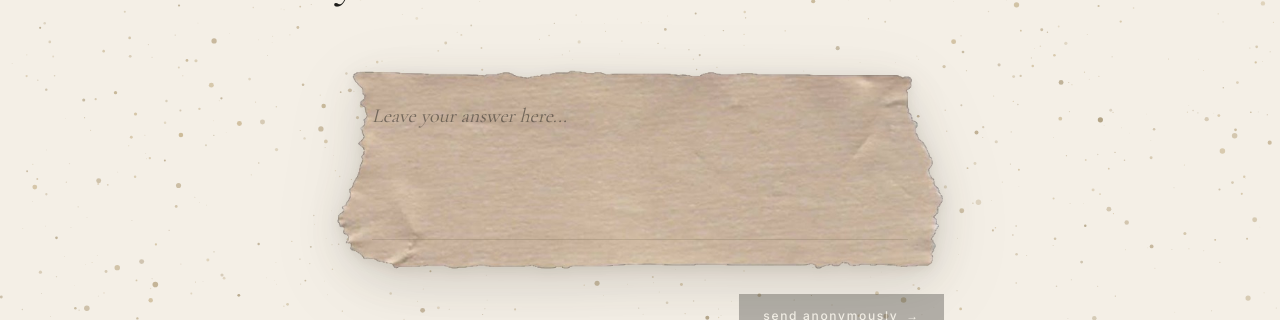
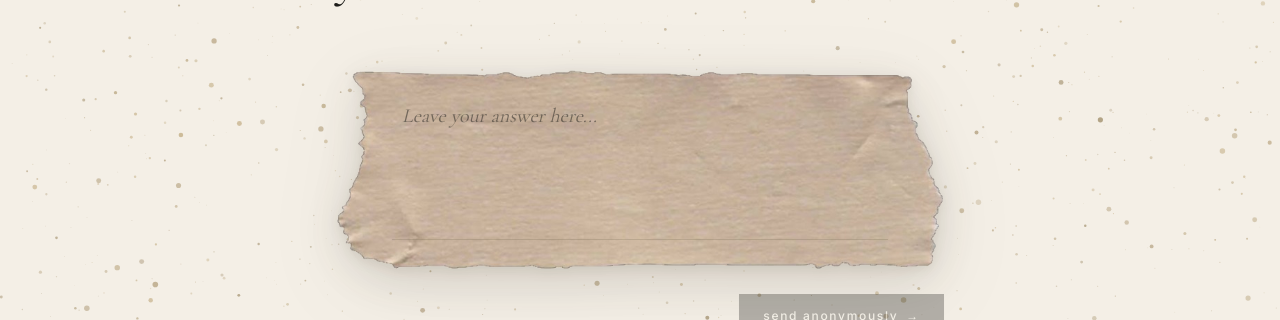
Before and after one commit to ashiq-git-hub/oldman-voice, a Next.js app: page / in a window 1280 px wide. Shown: the part 358-678 px from the top of the page. Built offline with nearby package versions, Linux system fonts and the light colour scheme; no server answers; the database is empty.

Commit message:
Indent response textarea and placeholder inwards away from torn paper edge

```diff
--- a/components/ResponseForm.tsx
+++ b/components/ResponseForm.tsx
@@ -106,7 +106,7 @@ export default function ResponseForm({ questionId }: ResponseFormProps) {
           />
 
           {/* Interactive Writing Surface Inside the Paper */}
-          <div className="relative z-10 p-5 sm:p-9 pt-6 sm:pt-8 pb-3.5 sm:pb-5 min-h-[175px] sm:min-h-[200px] flex flex-col justify-between">
+          <div className="relative z-10 px-7 sm:px-14 pt-6 sm:pt-8 pb-3.5 sm:pb-5 min-h-[175px] sm:min-h-[200px] flex flex-col justify-between">
             <textarea
               value={response}
               onChange={(e) => setResponse(e.target.value)}
@@ -114,7 +114,7 @@ export default function ResponseForm({ questionId }: ResponseFormProps) {
               placeholder="Leave your answer here..."
               maxLength={charLimit}
               rows={4}
-              className="w-full bg-transparent resize-none outline-none font-serif text-base sm:text-xl text-ink placeholder:text-ink/50 placeholder:italic leading-relaxed transition-opacity disabled:opacity-50 min-h-[105px] sm:min-h-[125px]"
+              className="w-full bg-transparent resize-none outline-none font-serif text-base sm:text-xl text-ink placeholder:text-ink/50 placeholder:italic leading-relaxed transition-opacity disabled:opacity-50 min-h-[105px] sm:min-h-[125px] pl-1.5 sm:pl-2.5"
               aria-label="Your anonymous response"
             />
 
```
